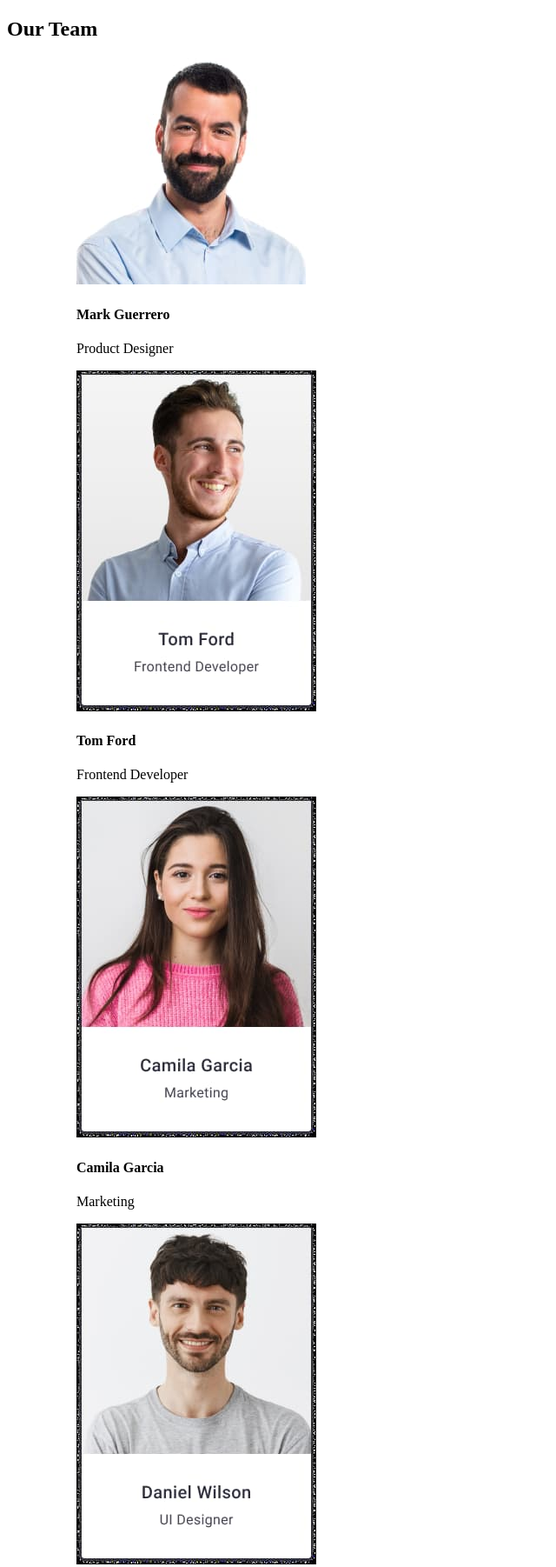
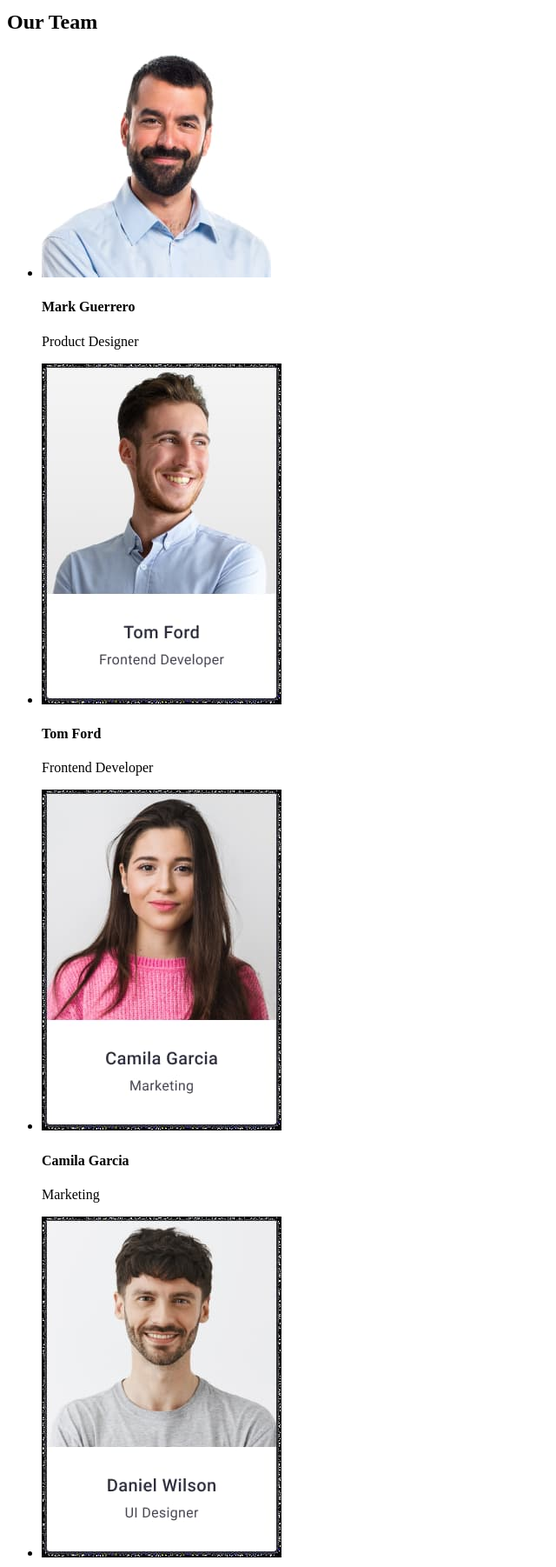
Before and after one commit to alicjapol/goit-markup-15-hw-01, a plain HTML site: page index.html in a window 1280 px wide. Shown: the part 960-2762 px from the top of the page at 87% size, without its empty margins (0-640 px from the left). Drawn offline with Linux system fonts and the light colour scheme.

Commit message:
ostateczny

```diff
--- a/index.html
+++ b/index.html
@@ -28,15 +28,13 @@
       <address>
         <ul>
           <li><a href="mailto:info@devstudio.com">info@devstudio.com</a></li>
-          <li><a href="tel:+11 (000) 111-11-11">+11 (000) 111-11-11</a></li>
+          <li><a href="tel:+11(000)111-11-11">+11 (000) 111-11-11</a></li>
         </ul>
       </address>
     </header>
     <main>
       <section>
-        <h1>
-          <p>Effective Solutions for Your Business</p>
-        </h1>
+        <h1>Effective Solutions for Your Business</h1>
         <button type="button">Order Service</button>
       </section>
       <div>
@@ -103,46 +101,38 @@
       <section>
         <h2>Our Team</h2>
         <ul>
-          <figure>
+          <li>
             <img
               src="/images/TeamCard1.jpg"
               alt="smiling worker with thick beard and brown eyes, looking straight at the camera, wearing a blue shirt"
             />
-            <figcaption>
             <h4>Mark Guerrero</h4>
             <p>Product Designer</p>
-            </figcaption>
-          </figure>
-          <figure>
+          </li>
+          <li>
             <img
               src="/images/TeamCard2.jpg"
               alt="smiling slim worker looking into the distance, he has blonde hair and is wearing a blue shirt"
             />
-            <figcaption>
             <h4>Tom Ford</h4>
             <p>Frontend Developer</p>
-            </figcaption>
-          </figure>
-          <figure>
+          </li>
+          <li>
             <img
               src="/images/TeamCard3.jpg"
               alt="slightly smiling female worker with long brown hair, wears pink lipstick and pink sweater"
             />
-            <figcaption>
             <h4>Camila Garcia</h4>
             <p>Marketing</p>
-            </figcaption>
-          </figure>
-          <figure>
+          </li>
+          <li>
             <img
               src="/images/TeamCard4.jpg"
               alt="slim smiling worker looking straight at the camera, has fine stubble and brown hair"
             />
-            <figcaption>
             <h4>Daniel Wilson</h4>
             <p>UI Designer</p>
-            </figcaption>
-          </figure>
+          </li>
         </ul>
       </section>
     </main>
```
Lines whose indentation alone changed are shown as unchanged.
